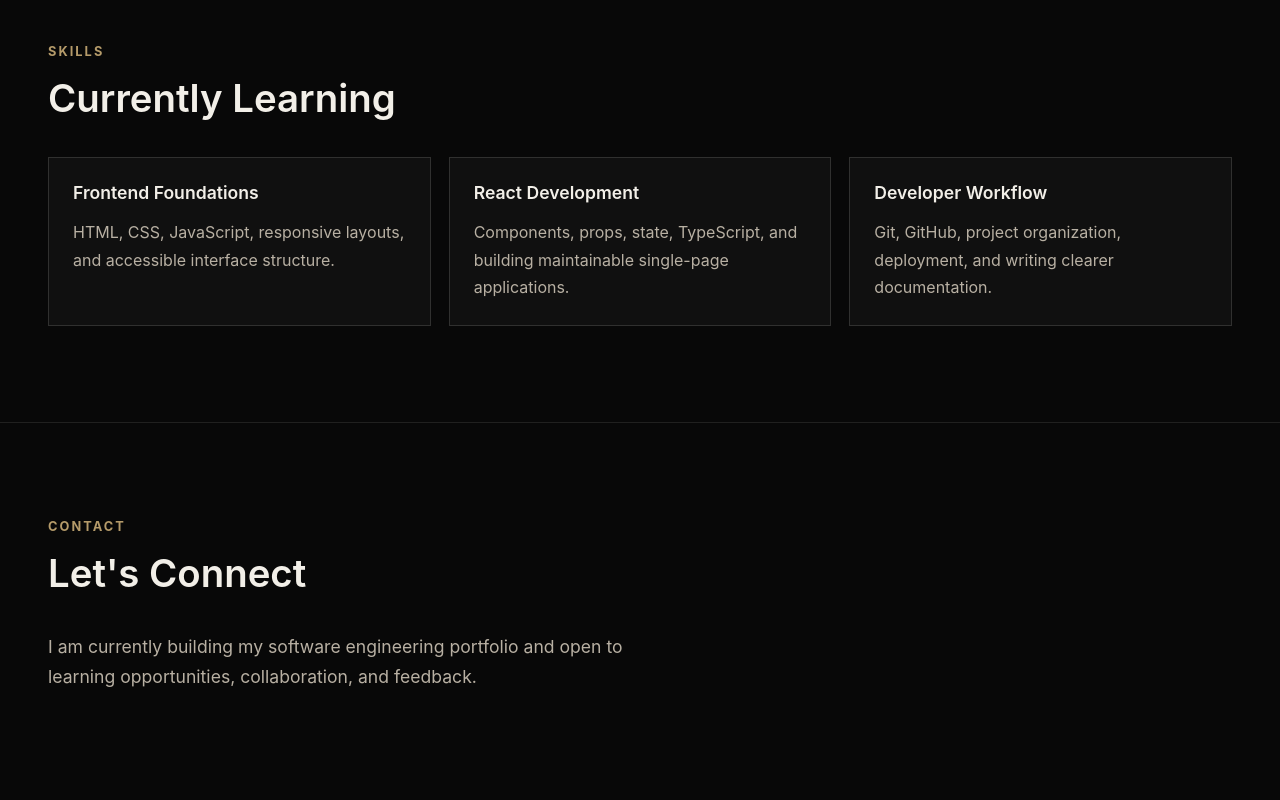
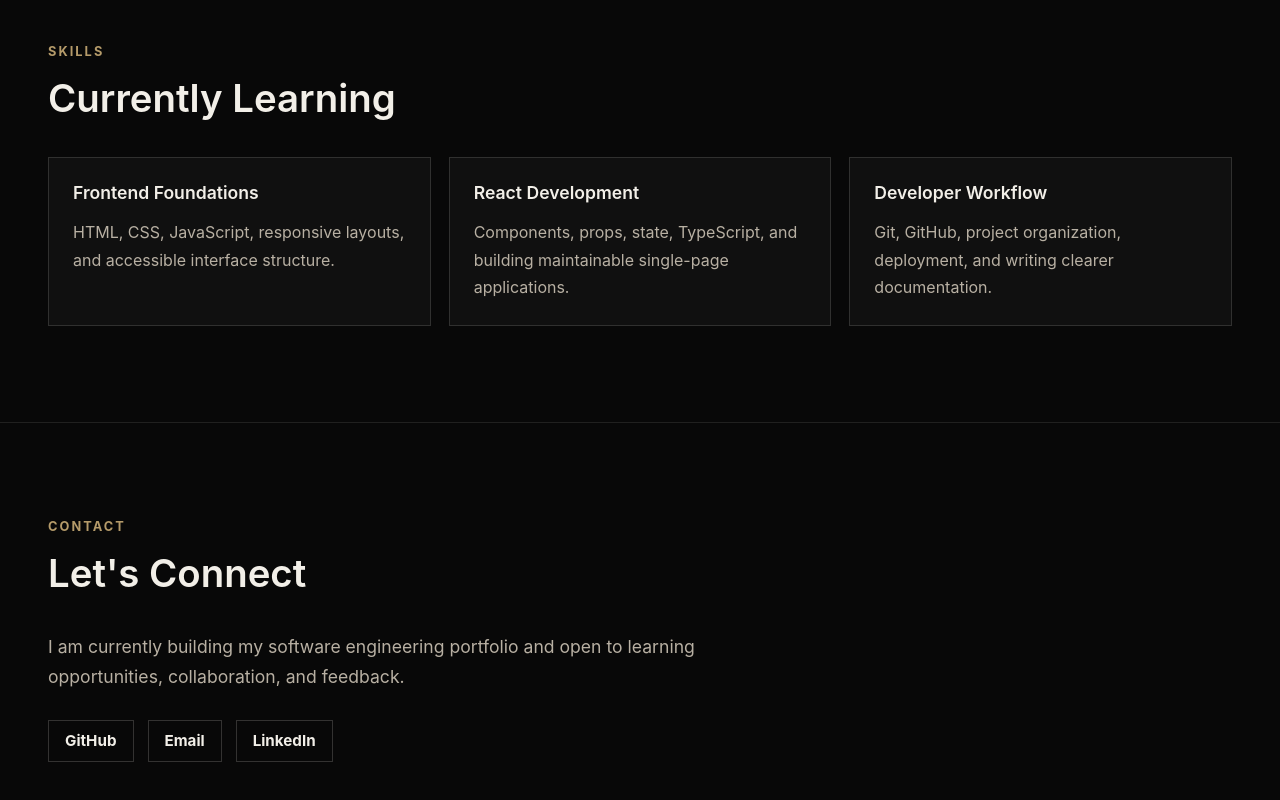
Before and after one commit to zjiexu/jynx, a React (Vite) app: page / in a window 1280 px wide. Shown: the part 1454-2254 px from the top of the page. Built offline with nearby package versions, Linux system fonts and the light colour scheme.

Commit message:
Add contact links
Add contact link data and styled contact actions.

```diff
--- a/src/App.css
+++ b/src/App.css
@@ -259,12 +259,40 @@ h1 {
   line-height: 1.7;
 }
 
+.contact-content {
+  max-width: 680px;
+}
+
 .contact-text {
-  max-width: 640px;
   margin: 0;
   color: #b8b0a3;
   font-size: 1.1rem;
   line-height: 1.7;
+}
+
+.contact-links {
+  display: flex;
+  flex-wrap: wrap;
+  gap: 14px;
+  margin-top: 28px;
+}
+
+.contact-links a {
+  display: inline-flex;
+  align-items: center;
+  justify-content: center;
+  min-height: 42px;
+  padding: 0 16px;
+  border: 1px solid rgba(242, 239, 232, 0.18);
+  color: #f2efe8;
+  font-size: 0.95rem;
+  font-weight: 700;
+  text-decoration: none;
+}
+
+.contact-links a:hover {
+  border-color: rgba(181, 155, 106, 0.52);
+  color: #b59b6a;
 }
 
 @media (max-width: 820px) {
--- a/src/App.tsx
+++ b/src/App.tsx
@@ -36,6 +36,24 @@ const projects = [
         url: 'https://zjiexu.github.io/jynx/',
       },
     ],
+  },
+]
+
+const contactLinks = [
+  {
+    label: 'GitHub',
+    url: 'https://github.com/zjiexu',
+    isExternal: true,
+  },
+  {
+    label: 'Email',
+    url: 'mailto:zjiexu@gmail.com',
+    isExternal: false,
+  },
+  {
+    label: 'LinkedIn',
+    url: 'https://www.linkedin.com/in/zjiexu/',
+    isExternal: true,
   },
 ]
 
@@ -145,9 +163,24 @@ function App() {
           <h2>Let's Connect</h2>
         </div>
 
-        <p className="contact-text">
-          I am currently building my software engineering portfolio and open to learning opportunities, collaboration, and feedback.
-        </p>
+        <div className="contact-content">
+          <p className="contact-text">
+            I am currently building my software engineering portfolio and open to learning opportunities, collaboration, and feedback.
+          </p>
+
+          <div className="contact-links">
+            {contactLinks.map((link) => (
+              <a
+                href={link.url}
+                key={link.label}
+                target={link.isExternal ? '_blank' : undefined}
+                rel={link.isExternal ? 'noreferrer' : undefined}
+              >
+                {link.label}
+              </a>
+            ))}
+          </div>
+        </div>
       </section>
     </main>
   )
```
